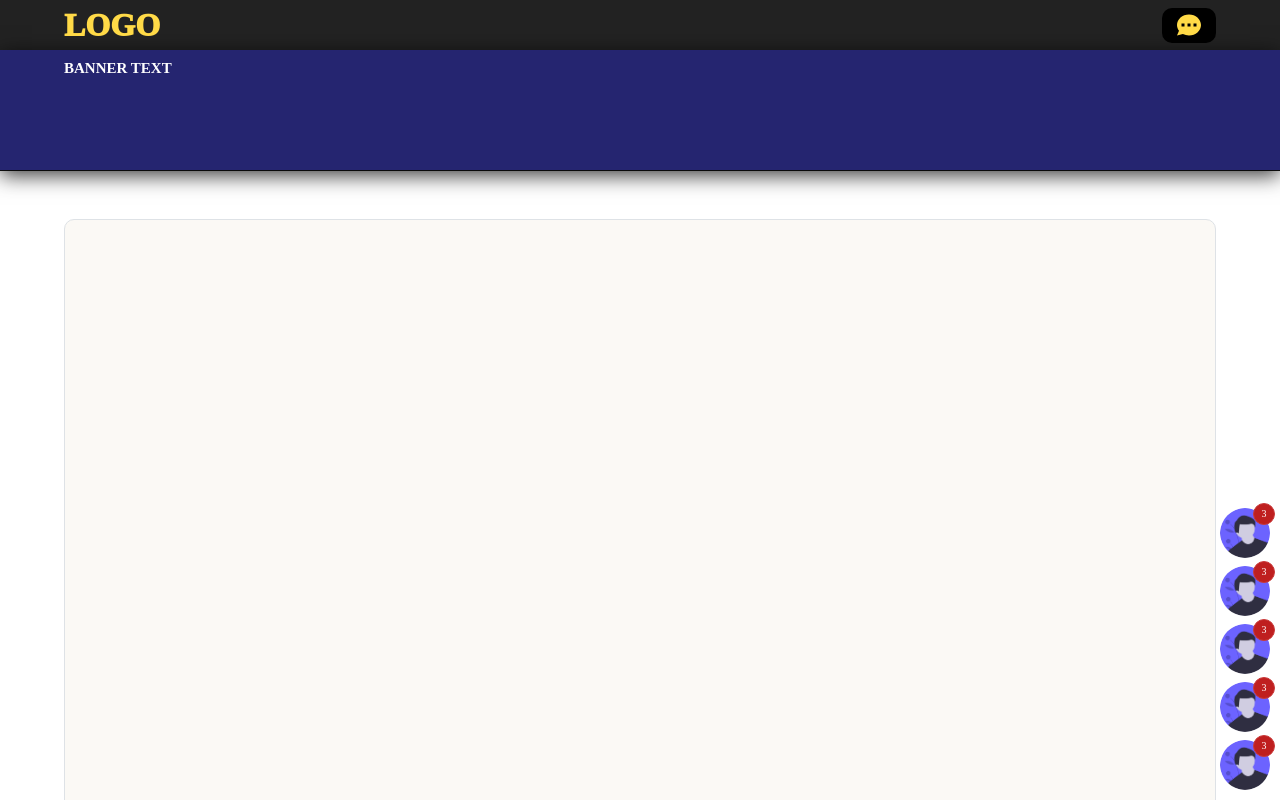
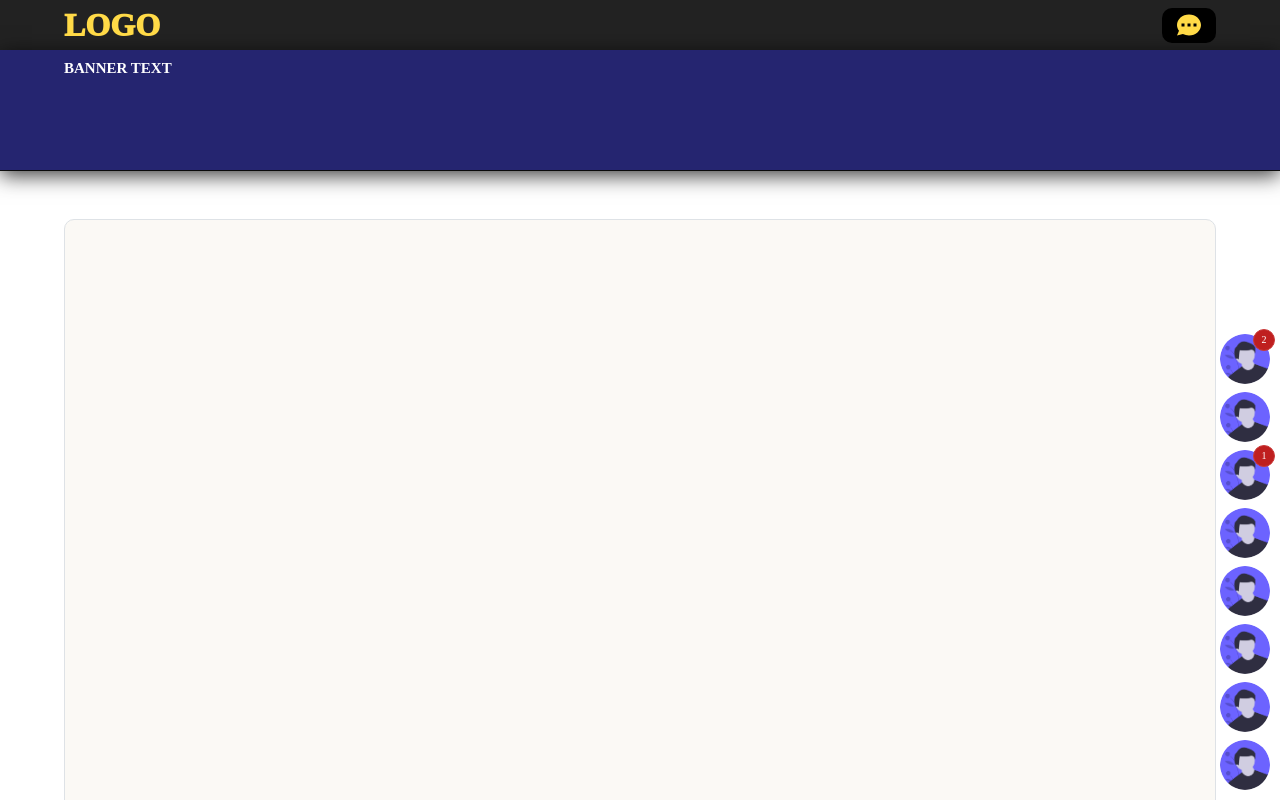
Before and after one commit to atyd3/chat, a Vue app: page /#/chat/User1 in a window 1280 px wide. Before the commit this address led to /#/chat/User1. Shown: the top 800 px of the page. Built offline with nearby package versions, Linux system fonts and the light colour scheme.

Commit message:
added unread messages

```diff
--- a/messages.json
+++ b/messages.json
@@ -2,72 +2,127 @@
   "data": [
     {
       "username": "User1",
-      "received":
-        {
+      "received": {
         "1": "Hi",
         "2": "lorem ipsum",
         "4": "quod temporibus, vero, voluptas, voluptatum?"
       },
-      "sent":
-        {
+      "sent": {
         "3": "hello",
         "5": "ok"
+      },
+      "unread": {
+        "6": "voluptas",
+        "7": "?????"
       }
     },
     {
       "username": "User2",
-      "received":
-        {
+      "received": {
         "1": "Nullam vulputate lectus ultrices purus aliquam facilisis. Fusce pellentesque elit eget finibus rutrum?"
       },
-      "sent":
-        {}
+      "sent": {},
+      "unread": {}
     },
     {
       "username": "User3",
-      "received":
-      {
+      "received": {
         "1": "hi",
         "3": "Lorem ipsum dolor sit amet, consectetur adipisicing elit. Accusantium asperiores at atque blanditiis culpa cumque cupiditate earum eius illo ipsum itaque, labore laborum minus natus non odio omnis, optio quidem.",
         "5": "ok",
         "7": "Lorem ipsum dolor sit amet, consectetur adipiscing elit. Ut diam erat, suscipit et vestibulum in, tempor quis magna. Curabitur libero diam, hendrerit placerat finibus sit amet, laoreet faucibus lectus. Etiam sollicitudin tincidunt dui eget egestas. Maecenas quis nulla metus. Vivamus massa leo, placerat ut est ac, pulvinar venenatis tellus. Aenean feugiat metus ex, at faucibus ligula condimentum tincidunt. Proin pharetra diam et dui sodales rhoncus. Curabitur elementum imperdiet maximus. Pellentesque aliquet commodo tempus. Nullam fringilla scelerisque odio quis lobortis. Donec bibendum lectus vel tortor varius fringilla. Aliquam faucibus hendrerit neque et imperdiet. Praesent semper nibh ac felis volutpat, nec vestibulum turpis ornare. Maecenas viverra sed neque quis auctor. Nulla commodo tristique risus a vestibulum. Ut et dolor feugiat, euismod diam quis, dictum orci."
       },
-      "sent":
-      {
+      "sent": {
         "2": "hello",
         "4": "Lorem ipsum dolor sit amet, consectetur adipisicing elit. Ab accusamus accusantium assumenda consequatur cum",
-        "6": "Quod temporibus, vero, voluptas, voluptatum",
+        "6": "Quod temporibus, vero, voluptas, voluptatum"
+      },
+      "unread": {
         "8": "Aliquam imperdiet scelerisque sapien ac aliquam. Morbi eu orci ac nunc dapibus dignissim ac at felis. Fusce ultrices pretium ornare. Sed sed massa velit. Mauris quam sapien, egestas ac dolor et, tincidunt porttitor justo. Nam auctor sem orci, vel malesuada justo tincidunt et. Donec sit amet odio cursus, efficitur justo vel. In condimentum vestibulum ante, ac suscipit tortor malesuada vel. Vestibulum facilisis leo non lectus semper. Vivamus lacinia, leo ut ultricies placerat, ex est ultrices orci."
       }
     },
     {
       "username": "User4",
-      "sent":
-      {
+      "sent": {
         "1": "hello",
         "3": "ok",
         "5": "Fusce quis urna ac nisi pellentesque dapibus. Aenean vulputate in tellus ultricies sagittis. Proin mattis nibh eros, ac semper sem cursus quis"
       },
-      "received":
-      {
+      "received": {
         "2": " Nam et purus tincidunt",
         "4": "Maecenas quis gravida elit. Etiam egestas nisi quis diam aliquet efficitur. Nam magna massa, porta in magna sed, semper cursus purus. Maecenas velit elit, bibendum ac fermentum sed, blandit a odio. Fusce sed eros eget lectus hendrerit eleifend elementum eu dui. Mauris tempor augue ac massa ullamcorper efficitur. Ut maximus nisi a diam mattis, quis interdum nisi lacinia. Maecenas faucibus imperdiet dolor nec aliquam. Nullam eu condimentum velit. Aenean ut feugiat quam, ac porttitor velit. Donec quam orci, porta id nulla eu, ullamcorper maximus ex. Quisque et tincidunt massa. Sed sed aliquet tellus, et fringilla orci."
-      }
+      },
+      "unread": {}
     },
     {
       "username": "User5",
-      "received":
-      {
+      "received": {
         "1": "hi",
         "3": "Lorem ipsum dolor sit amet, consectetur adipisicing elit. Accusantium asperiores at atque blanditiis culpa cumque cupiditate earum eius illo ipsum itaque, labore laborum minus natus non odio omnis, optio quidem.",
         "5": "ok"
       },
-      "sent":
-      {
+      "sent": {
         "2": "hello",
         "4": "Lorem ipsum dolor sit amet, consectetur adipisicing elit. Ab accusamus accusantium assumenda consequatur cum",
         "6": "Quod temporibus, vero, voluptas, voluptatum"
-      }
+      },
+      "unread": {}
+    },
+    {
+      "username": "User6",
+      "received": {
+        "1": "hi",
+        "3": "Lorem ipsum dolor sit amet, consectetur adipisicing elit. Accusantium asperiores at atque blanditiis culpa cumque cupiditate earum eius illo ipsum itaque, labore laborum minus natus non odio omnis, optio quidem.",
+        "5": "ok"
+      },
+      "sent": {
+        "2": "hello",
+        "4": "Lorem ipsum dolor sit amet, consectetur adipisicing elit. Ab accusamus accusantium assumenda consequatur cum",
+        "6": "Quod temporibus, vero, voluptas, voluptatum"
+      },
+      "unread": {}
+    },
+    {
+      "username": "User7",
+      "received": {
+        "1": "hi",
+        "3": "Lorem ipsum dolor sit amet, consectetur adipisicing elit. Accusantium asperiores at atque blanditiis culpa cumque cupiditate earum eius illo ipsum itaque, labore laborum minus natus non odio omnis, optio quidem.",
+        "5": "ok"
+      },
+      "sent": {
+        "2": "hello",
+        "4": "Lorem ipsum dolor sit amet, consectetur adipisicing elit. Ab accusamus accusantium assumenda consequatur cum",
+        "6": "Quod temporibus, vero, voluptas, voluptatum"
+      },
+      "unread": {}
+    },
+    {
+      "username": "User8",
+      "received": {
+        "1": "hi",
+        "3": "Lorem ipsum dolor sit amet, consectetur adipisicing elit. Accusantium asperiores at atque blanditiis culpa cumque cupiditate earum eius illo ipsum itaque, labore laborum minus natus non odio omnis, optio quidem.",
+        "5": "ok"
+      },
+      "sent": {
+        "2": "hello",
+        "4": "Lorem ipsum dolor sit amet, consectetur adipisicing elit. Ab accusamus accusantium assumenda consequatur cum",
+        "6": "Quod temporibus, vero, voluptas, voluptatum"
+      },
+      "unread": {}
+    },
+    {
+      "username": "User9",
+      "received": {
+        "1": "hi",
+        "3": "Lorem ipsum dolor sit amet, consectetur adipisicing elit. Accusantium asperiores at atque blanditiis culpa cumque cupiditate earum eius illo ipsum itaque, labore laborum minus natus non odio omnis, optio quidem.",
+        "5": "ok"
+      },
+      "sent": {
+        "2": "hello",
+        "4": "Lorem ipsum dolor sit amet, consectetur adipisicing elit. Ab accusamus accusantium assumenda consequatur cum",
+        "6": "Quod temporibus, vero, voluptas, voluptatum"
+      },
+      "unread": {}
     }
   ]
 }
--- a/src/App.vue
+++ b/src/App.vue
@@ -17,7 +17,7 @@ export default {
   methods: {
     fetchChats() {
       for (let data of messages.data) {
-        data.lastMessage = this.getLastMessage(data.received, data.sent);
+        data.lastMessage = this.getLastMessage(data.received, data.sent, data.unread);
         this.chats.push(data);
       }
     },
@@ -28,7 +28,7 @@ export default {
       }
       for (let i = 0; i < arguments.length; i++) {
         Object.entries(arguments[i]).forEach(([key, value]) => {
-          if (key > lastMessage.key) {
+            if (key > lastMessage.key) {
             lastMessage.key = key;
             lastMessage.value = value;
           }
--- a/src/components/chats/ChatPopup.vue
+++ b/src/components/chats/ChatPopup.vue
@@ -37,13 +37,13 @@ export default {
   },
   created(){
     this.username = this.chat.username;
-    this.messages = [{'received': this.chat.received}, {'sent': this.chat.sent}]
+    this.messages = [{'received': this.chat.received}, {'sent': this.chat.sent}, {'unread': this.chat.unread}]
   },
   watch: {
     chat: function(newChat, oldChat) {
       if (newChat !== oldChat){
         this.username = this.chat.username;
-        this.messages = [{'received': this.chat.received}, {'sent': this.chat.sent}]
+        this.messages = [{'received': this.chat.received}, {'sent': this.chat.sent}, {'unread': this.chat.unread}]
       }
     }
   }
--- a/src/components/messages/MessagesList.vue
+++ b/src/components/messages/MessagesList.vue
@@ -23,8 +23,13 @@ export default {
       this.messagesList = [];
       const {received} = this.messages[0];
       const {sent} = this.messages[1];
+      const {unread} = this.messages[2];
+      console.log('unread',unread);
       for (const message in received){
         this.messagesList.push(["received", message, received[message]])
+      }
+      for (const message in unread){
+        this.messagesList.push(["received", message, unread[message]])
       }
       for (const message in sent){
         this.messagesList.push(["sent", message, sent[message]])
--- a/src/components/nav/NavItem.vue
+++ b/src/components/nav/NavItem.vue
@@ -1,5 +1,5 @@
 <template>
-  <div class="avatar-container tooltip" data-badge="3">
+  <div class="avatar-container tooltip" :data-badge="badge > 0 ? badge : null">
     <img src="../../assets/avatar.png" alt="user avatar" width="100" height="100">
     <div class="left">
       <p>{{user.username}}</p>
@@ -10,7 +10,7 @@
 
 <script>
 export default {
-  props: ['user']
+  props: ['user', 'badge']
 }
 </script>
 
--- a/src/components/nav/NavList.vue
+++ b/src/components/nav/NavList.vue
@@ -1,5 +1,5 @@
 <template>
-  <nav-item v-for="chat in chats" :key="chat" @click="showPopup(chat)" :user="chat"></nav-item>
+  <nav-item v-for="chat in chats.slice(0,8)" :key="chat" @click="showPopup(chat)" :user="chat" :badge="Object.keys(chat.unread).length"></nav-item>
 </template>
 <script>
 import NavItem from "@/components/nav/NavItem";
@@ -11,6 +11,6 @@ export default {
     showPopup(chat){
       this.$emit('show-popup', chat)
     }
-  }
+  },
 }
 </script>
--- a/src/pages/ChatPage.vue
+++ b/src/pages/ChatPage.vue
@@ -17,7 +17,7 @@ import MessagesList from "@/components/messages/MessagesList";
 import SendMessage from "@/components/messages/SendMessage";
 
 export default {
-  components: { BaseCard, SendMessage, MessagesList, UserBar, ChatList, ChatSettings },
+  components: {BaseCard, SendMessage, MessagesList, UserBar, ChatList, ChatSettings},
   inject: ['chats'],
   data() {
     return {
@@ -26,15 +26,15 @@ export default {
     }
   },
   methods: {
-    activeChat(chat){
+    activeChat(chat) {
       this.currentChat = chat;
     },
-    openChat(chat){
+    openChat(chat) {
       this.currentChat = chat;
     }
   },
   computed: {
-    currentUser(){
+    currentUser() {
       return this.currentChat.username
     }
   },
@@ -42,7 +42,7 @@ export default {
     currentChat(newChat, oldChat) {
       if (newChat !== oldChat) {
         this.activeChat(this.currentChat);
-          this.messages = [{'received': this.currentChat.received}, {'sent': this.currentChat.sent}]
+        this.messages = [{'received': this.currentChat.received}, {'sent': this.currentChat.sent}, {'unread': this.currentChat.unread}]
       }
     }
   },
@@ -65,7 +65,7 @@ export default {
   margin: 2rem auto;
   width: 90%;
 
-  @include respond(phone){
+  @include respond(phone) {
     display: flex;
     flex-direction: column;
   }
@@ -92,7 +92,7 @@ export default {
   }
 
   .right {
-    @include respond(phone){
+    @include respond(phone) {
       display: none;
     }
   }
```
Lines whose indentation alone changed are shown as unchanged.
